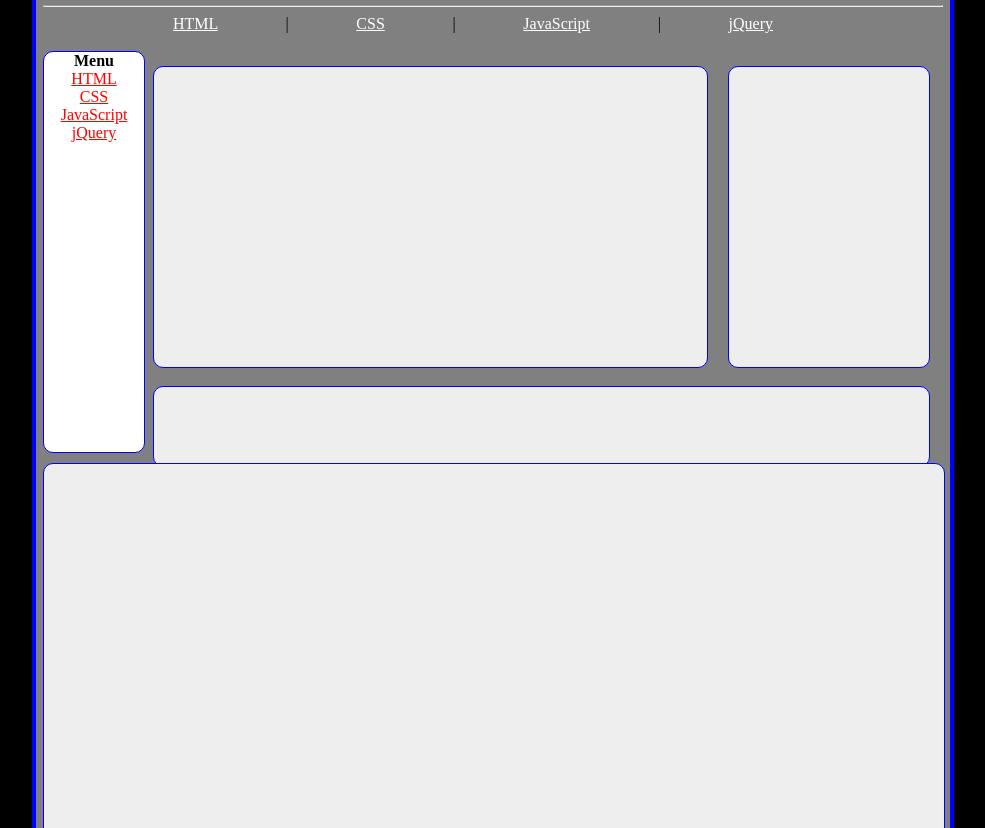
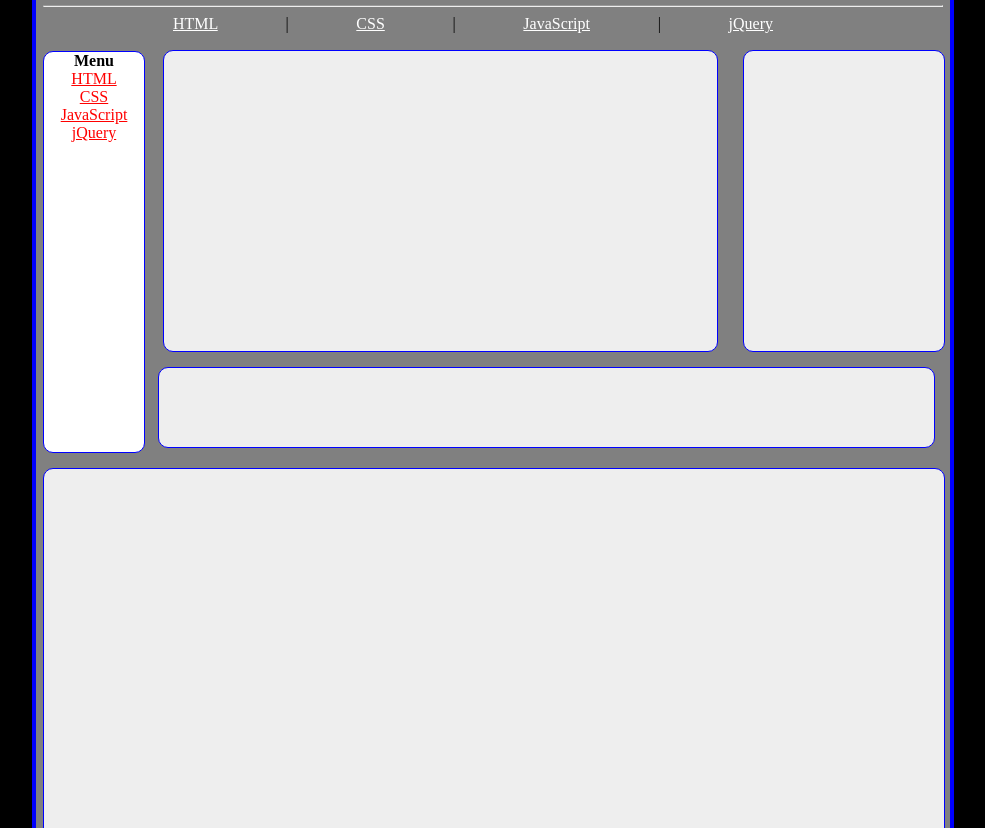
Before and after one commit to bcgossett/schires, a plain HTML site: page index.html in a window 1280 px wide. Shown: the part 124-952 px from the top of the page, without its empty margins (147-1132 px from the left). Drawn offline with Linux system fonts and the light colour scheme.

Commit message:
second try, layout

```diff
--- a/stylesheets/styles.css
+++ b/stylesheets/styles.css
@@ -50,37 +50,37 @@ div#menu{
 
 div.content{
 	background-color:#EEEEEE;height:300px;width:553px;
-	position:absolute; left: 300px; top:190px;
+	position:relative; left: 120px; top:-403px;
 	border-radius:10px; border: 1px solid blue;
 }
 
 div.content2{
 	background-color:#EEEEEE;height:300px;width:200px;
-	position:absolute; left: 875px; top:190px;
+	position:relative; left: 700px; top:-705px;
 	border-radius:10px; border: 1px solid blue;
 }
 
 div.content3{
 		background-color:#EEEEEE;height:79px;width:775px;
-	position:absolute; left: 300px; top:510px;
+	position:relative; left: 115px; top:-690px;
 	border-radius:10px; border: 1px solid blue;
 }
 
 div.content4{
 	background-color:#EEEEEE;height:400px;width:900px;
-	position:relative; left: 0px; top:10px;
+	position:relative; left: 0px; top:-670px;
 	border-radius:10px; border: 1px solid blue;
 }
 
 div.content5{
 		background-color:#EEEEEE;height:500px;width:440px;
-	position:relative; left: 0px; top:20px;
+	position:relative; left: 0px; top:-665px;
 	border-radius:10px; border: 1px solid blue; float:left;
 }
 
 div.content6{
 	background-color:#EEEEEE;height:500px;width:440px;
-	position:relative; left: 0px; top:20px;
+	position:relative; left: 0px; top:-665px;
 	border-radius:10px; border: 1px solid blue;float:left; margin-left:15px;
 }
 
```
